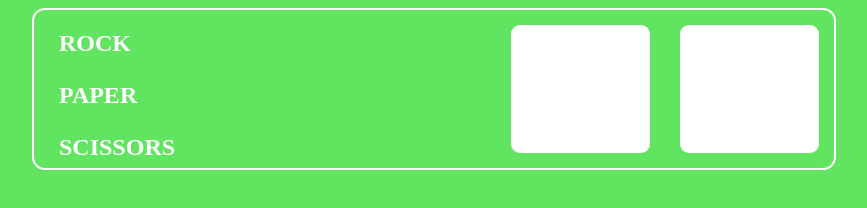
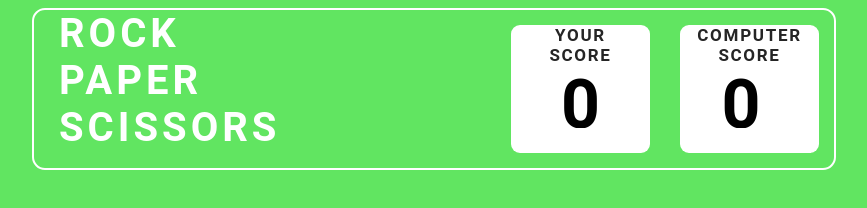
Before and after one commit to Abhi22012002/evaluation-project, a plain HTML site: page index.html in a window 1280 px wide. Shown: the whole page, without its empty margins (206-1073 px from the left). Drawn offline with Linux system fonts and the light colour scheme.

Commit message:
Scoreboard display design

```diff
--- a/index.html
+++ b/index.html
@@ -4,22 +4,33 @@
     <meta charset="UTF-8">
     <meta name="viewport" content="width=device-width, initial-scale=1.0">
     <link rel="stylesheet" href="style.css">
+
     <title>Document</title>
 </head>
 <body>
     <div id="root">
         <div id="score">
                     <div id=" names">
-                        <h2>ROCK</h2>
-                        <h2>PAPER</h2>
-                        <h2>SCISSORS</h2>
+                        <label class="nameslabel">ROCK</label>
+                        <label class="nameslabel">PAPER</label>
+                        <label class="nameslabel">SCISSORS</label>
                     </div>
                     <div id="scoreboard">
-                        <div id ="user">
+                        <div  class="scorebox" id ="user">
+                          <label class="scorelabel">YOUR</label>
+                          <label class="scorelabel">SCORE</label>
+
+                          <textarea readonly id="userscore" class="scoredisplay">0</textarea>
 
                         </div>
 
-                        <div id="computer">
+                        <div class="scorebox" id="computer">
+                            <label class="scorelabel"> COMPUTER</label>
+                            <label class="scorelabel"> SCORE</label>
+
+                            <textarea readonly id="compscore" class="scoredisplay">0 </textarea>
+
+
 
                         </div>
                     </div>
--- a/style.css
+++ b/style.css
@@ -1,14 +1,23 @@
 body{
  background-color: rgb(97, 229, 97) ;
 }
-h2{
+.nameslabel{
+    display: block;
     width: 135px;
 
     top: 78px;
     left: 258px;
+
     color: white;
     margin-left: 25px;
-    margin-bottom: 25px;
+
+    font-family: Roboto;
+    font-size: 40px;
+    font-weight: 600;
+    line-height: 47px;
+    letter-spacing: 0.1em;
+    text-align: left;
+
 
 
 }
@@ -30,9 +39,11 @@ h2{
 #scoreboard{
     display: flex;
     justify-content: space-evenly;
+
 }
 
-#user{
+.scorebox{
+
 
     width: 139px;
     height: 128px;
@@ -41,14 +52,38 @@ h2{
     border-radius: 9px;
     background-color: white;
     margin: 15px;
+    align-items: center;
+
 
 }
-#computer{
-    width: 139px;
-    height: 128px;
-    top: 77px;
-    left: 713px;
-    border-radius: 9px;
-    background-color: white;
-     margin: 15px;
+
+.scorelabel{
+    display: block;
+     margin: auto;
+    font-family: Roboto;
+    font-size: 17px;
+    font-weight: 700;
+    line-height: 20px;
+    letter-spacing: 0.1em;
+    text-align: center;
+    color:  #252525;
+    width: auto;
+
 }
+
+.scoredisplay{
+    width: 100%;
+    margin: auto;
+    padding: 0%;
+    height: 63px;
+    top: 128px;
+    left: 742px;
+    font-family: Roboto;
+    font-size: 68px;
+    font-weight: 700;
+    line-height: 80px;
+    letter-spacing: 0em;
+    text-align: center;
+    border: none;
+    resize: none;
+}
```
